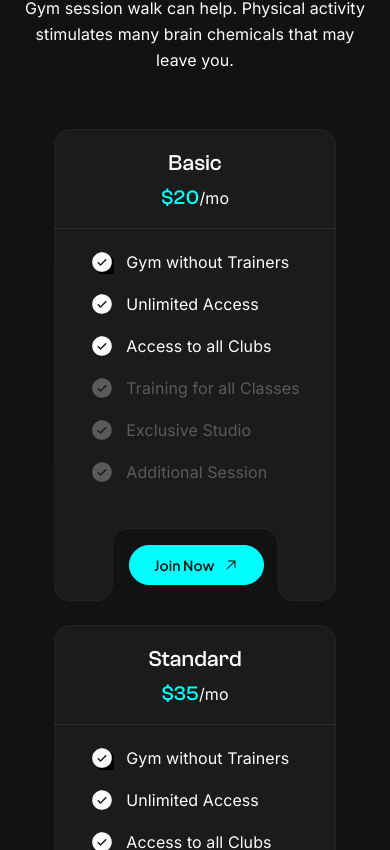
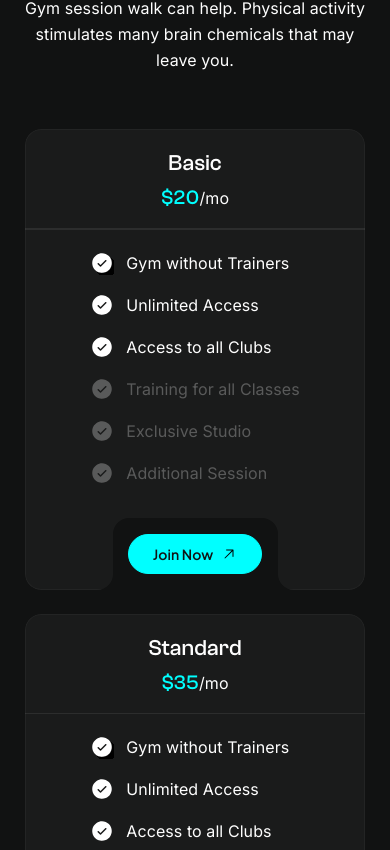
Before and after one commit to nooruiux/Fitness-Training-Website, a Next.js app: page / in a window 390 px wide. Shown: the part 3894-4744 px from the top of the page. Built offline with nearby package versions, Linux system fonts and the light colour scheme; no server answers.

Commit message:
feat(membership): 1/2x2/4 grid, fluid CSS card with fixed Figma notch below xl

```diff
--- a/src/app/globals.css
+++ b/src/app/globals.css
@@ -28,6 +28,7 @@
   --color-surface-quote: #242424;
   --color-toggle-track: #454545;
   --color-card-fade: #1b1b1b; /* trainer card gradient end */
+  --color-plan-card: rgb(255 255 255 / 0.0384); /* plan card fill: white 24% × 16% fill-opacity */
 
   /* CTA gradient stops */
   --color-cta-pink: #f28cdf;
@@ -192,6 +193,27 @@
   mask-repeat: no-repeat;
 }
 
+/*
+ * Plan card below 1280px: solid body + a fixed 197×72 notch strip anchored bottom-centre, so the
+ * notch and radii keep their exact Figma pixel size while the card width is fluid.
+ */
+@utility mask-plan-card {
+  mask-image:
+    linear-gradient(#000 0 0), linear-gradient(#000 0 0), linear-gradient(#000 0 0),
+    url("/masks/plan-notch.svg");
+  mask-size:
+    100% calc(100% - 72px),
+    calc(50% - 98px) 72px,
+    calc(50% - 98px) 72px,
+    197px 72px;
+  mask-position:
+    top,
+    left bottom,
+    right bottom,
+    center bottom;
+  mask-repeat: no-repeat;
+}
+
 @utility bg-cta-gradient {
   /* Figma: linear gradient (8,9) → (1066,356) inside the 1200×372 CTA */
   background-image: linear-gradient(
--- a/src/components/sections/Membership.tsx
+++ b/src/components/sections/Membership.tsx
@@ -13,15 +13,25 @@ function checkIcon(feature: PlanFeature, index: number) {
 
 function PlanCard({ plan }: { plan: Plan }) {
   return (
-    <article className="relative h-118 w-70.5 shrink-0" aria-labelledby={`plan-${plan.name}`}>
+    <article
+      aria-labelledby={`plan-${plan.name}`}
+      className="relative isolate flex h-full w-full max-w-85 flex-col items-center pt-5 xl:block xl:h-118 xl:w-70.5 xl:max-w-none xl:pt-0"
+    >
+      {/* < 1280: fluid-width card body (exact Figma radius + fixed-size notch); the mask only
+          shapes this background layer, so the button inside the notch stays visible. */}
+      <div
+        aria-hidden
+        className="absolute inset-0 -z-10 rounded-2xl border border-white/4 bg-plan-card mask-plan-card xl:hidden"
+      />
+      {/* ≥ 1280: the original Figma SVG card at its exact 282×472 size. */}
       <Image
         src="/decor/plan-card.svg"
         alt=""
         width={282.483}
         height={472}
-        className="absolute inset-0 h-full w-full"
+        className="absolute inset-0 hidden h-full w-full xl:block"
       />
-      <div className="absolute inset-x-0 top-5 flex flex-col items-center gap-5">
+      <div className="flex w-full flex-col items-center gap-5 xl:absolute xl:inset-x-0 xl:top-5">
         <div className="flex w-full flex-col items-center gap-4">
           <div className="flex flex-col items-center gap-2 whitespace-nowrap">
             <h3 id={`plan-${plan.name}`} className="font-display text-h4 font-medium text-white">
@@ -53,14 +63,17 @@ function PlanCard({ plan }: { plan: Plan }) {
           ))}
         </ul>
       </div>
+      {/* The 72px notch row: 32px below the list, button centred in the notch (Figma 400→472). */}
+      <div className="mt-auto flex h-18 w-full shrink-0 items-center justify-center pt-8 box-content xl:contents">
         <Button
           size="sm"
           href={plan.cta.href}
-        className="absolute top-104 left-18.75"
+          className="xl:absolute xl:top-104 xl:left-18.75"
           aria-label={`${plan.cta.label} — ${plan.name} plan`}
         >
           {plan.cta.label}
         </Button>
+      </div>
     </article>
   );
 }
@@ -77,7 +90,8 @@ export function Membership() {
             textClassName="max-w-105.75"
           />
         </Reveal>
-        <Reveal className="flex flex-wrap justify-center gap-6">
+        {/* 1 column < 640, 2×2 from 640, 4 × 282px from 1280. */}
+        <Reveal className="grid w-full grid-cols-1 justify-items-center gap-6 sm:grid-cols-2 xl:w-auto xl:grid-cols-[repeat(4,17.625rem)]">
           {plans.map((plan) => (
             <PlanCard key={plan.name} plan={plan} />
           ))}
```
Also changed, not shown: public/masks/plan-notch.svg (added). Lines whose indentation alone changed are shown as unchanged.
